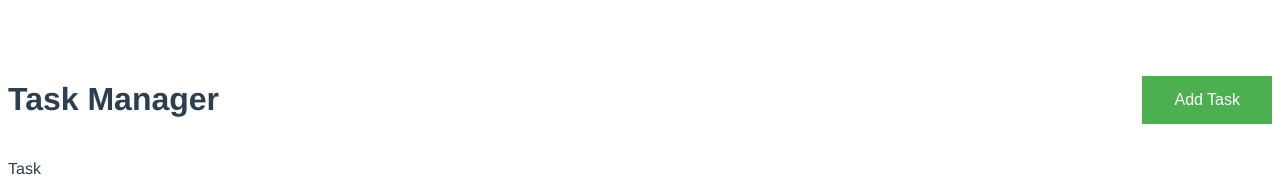
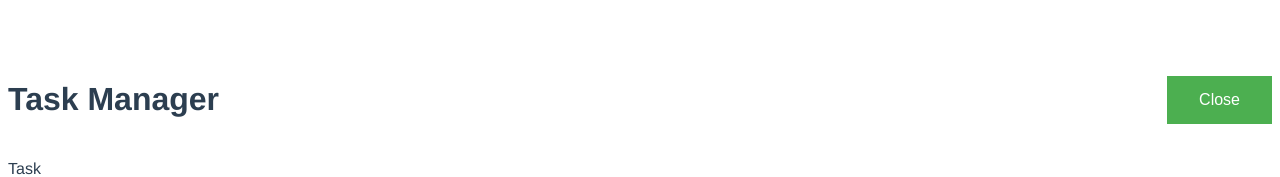
Before and after one commit to ChrisQ97/vue_task_manajer, a Vue app: page / in a window 1280 px wide. Shown: the top 177 px of the page. Built offline with nearby package versions, Linux system fonts and the light colour scheme.

Commit message:
Change button text to close when the form is visible

```diff
--- a/src/App.vue
+++ b/src/App.vue
@@ -1,6 +1,6 @@
 <template>
   <div class="container">
-    <Header @toggle-add-task="toggleAddTask"/>
+    <Header @toggle-add-task="toggleAddTask" :showAddTask="showAddTask"/>
     <div v-show="showAddTask">
       <AddTask @add-task="addTask"/>
     </div>
--- a/src/components/Button.vue
+++ b/src/components/Button.vue
@@ -1,5 +1,5 @@
 <template>
-	<button @click="onClick()">Add Task</button>
+	<button @click="onClick()"> {{text}} </button>
 </template>
 <script>
 	export default {
@@ -8,6 +8,9 @@
 			onClick(){
 				this.$emit('toggle-add-task');
 			},
+		},
+		props: {
+			text: String,
 		}
 
 	}
--- a/src/components/Header.vue
+++ b/src/components/Header.vue
@@ -1,7 +1,7 @@
 <template>
 	<header>
 		<h1>Task Manager</h1>
-		<Button @toggle-add-task="$emit('toggle-add-task')" />
+		<Button @toggle-add-task="$emit('toggle-add-task')" :text="showAddTask ? 'Close' : 'Add Task' "/>
 	</header>
 </template>
 <script>
@@ -11,6 +11,9 @@ import Button from './Button.vue'
 		components: {
 			Button,
 		},
+		props: {
+			showAddTask: Boolean,
+		}
 
 	}
 </script>
```
